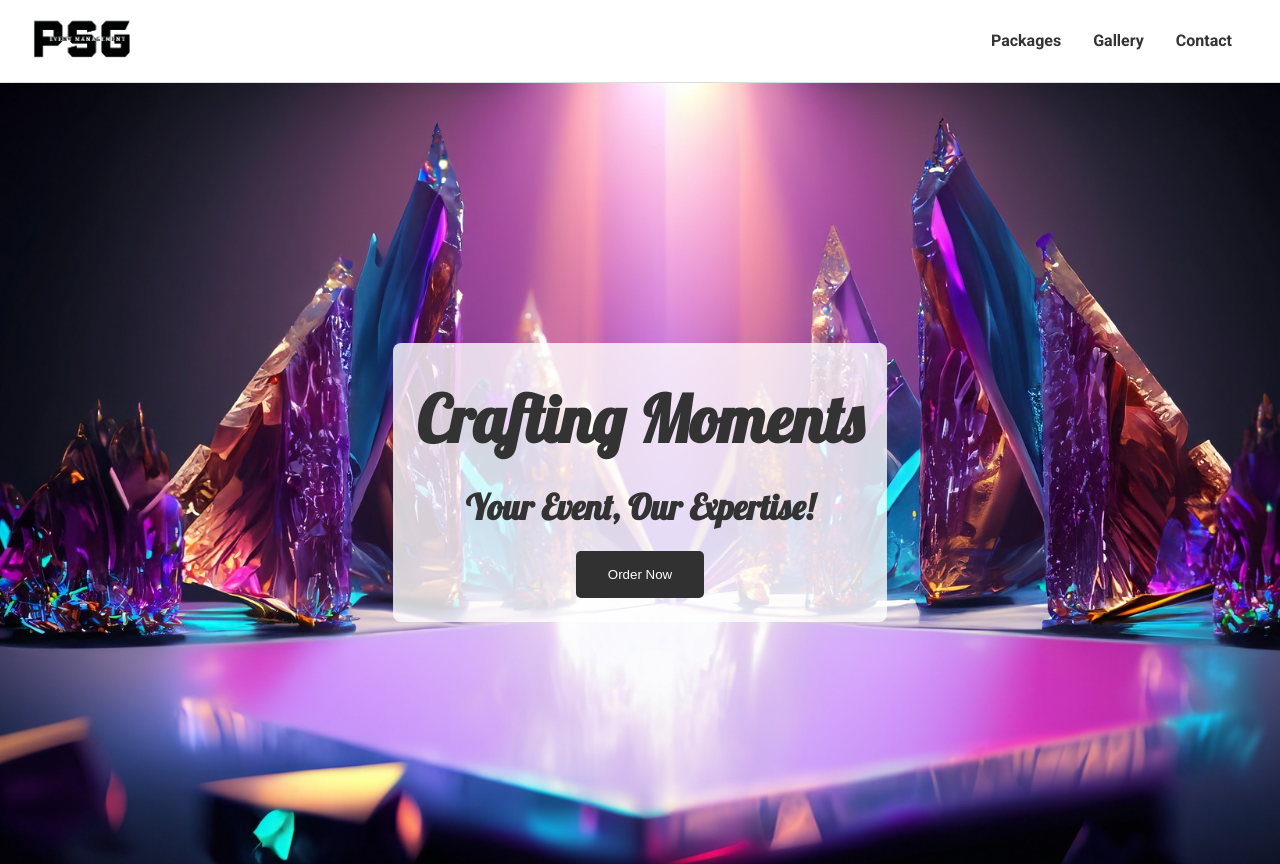
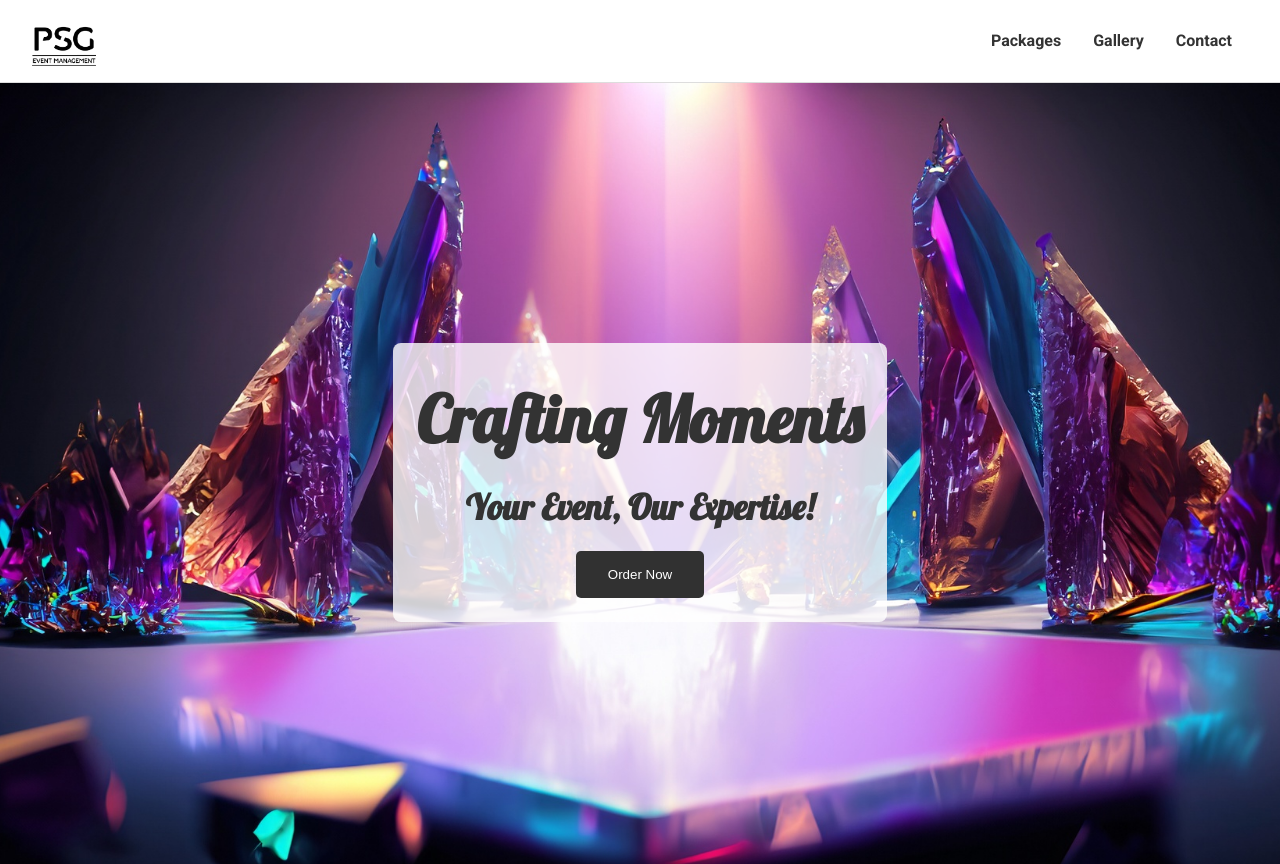
Before and after one commit to Srikhanth0/psgevent.github.io, a plain HTML site: page index.html in a window 1280 px wide. Shown: the top 864 px of the page. Drawn offline with Linux system fonts and the light colour scheme.

Commit message:
Update index.html

```diff
--- a/index.html
+++ b/index.html
@@ -225,7 +225,7 @@
 <body>
   <!-- Navigation Bar -->
   <nav class="nav-bar">
-    <img src="logo 1.png" alt="Event Management Company Logo" class="logo">
+    <img src="LOGO FF.png" alt="Event Management Company Logo" class="logo">
     <ul>
       <li><a href="#packages">Packages</a></li>
       <li><a href="#gallery">Gallery</a></li>
```
